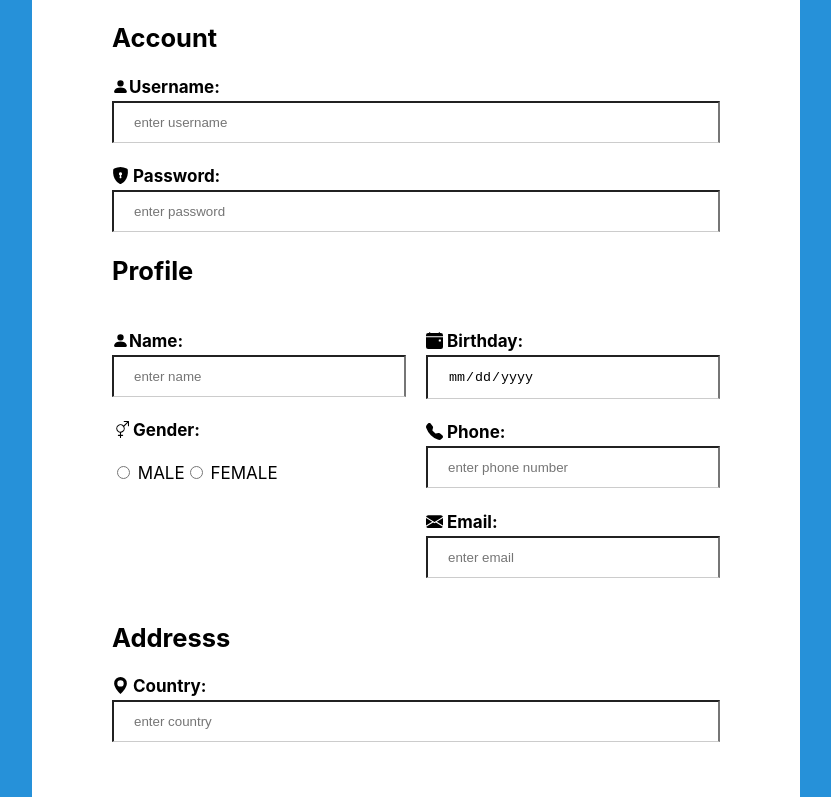
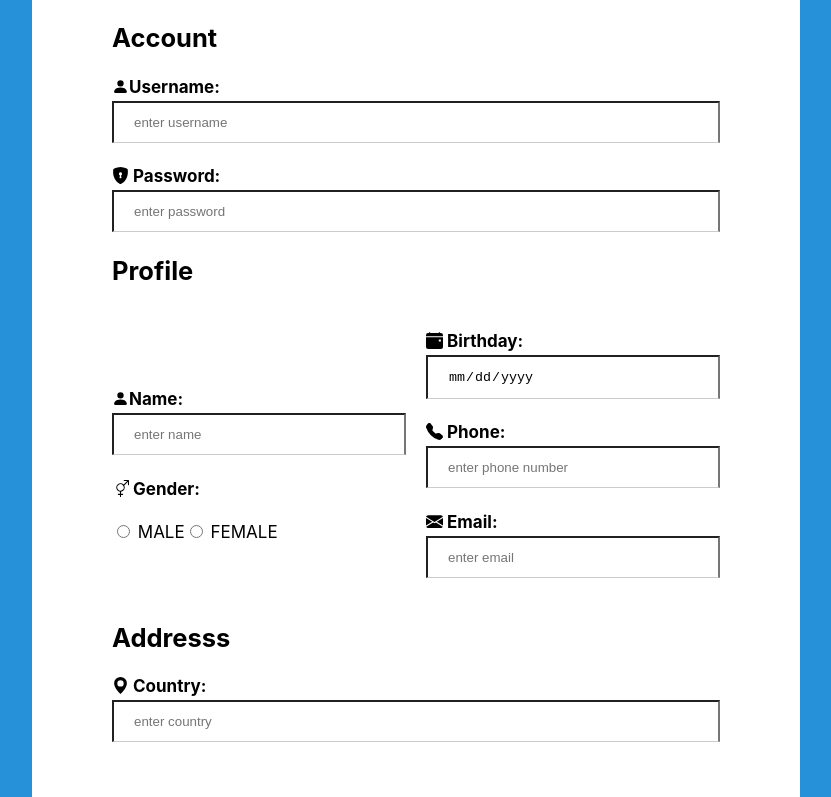
Before and after one commit to Tskiser/Quannie, a React (Create React App) app in the folder InsuranceCard/demofrontend/: page /create-staff in a window 1280 px wide. Shown: the part 423-1220 px from the top of the page, without its empty margins (224-1055 px from the left). Built offline with nearby package versions, Linux system fonts and the light colour scheme.

Commit message:
Update createStaff.scss

```diff
--- a/InsuranceCard/demofrontend/src/styles/createStaff.scss
+++ b/InsuranceCard/demofrontend/src/styles/createStaff.scss
@@ -10,10 +10,10 @@
 }
 
 .flex-container-profile {
-    display: absolute;
-    width: 30%;
+    display: flex;
+    width: 100%;
     justify-content: space-between;
-
+    align-items: center;
 }
 
 .main-create-staff {
```
